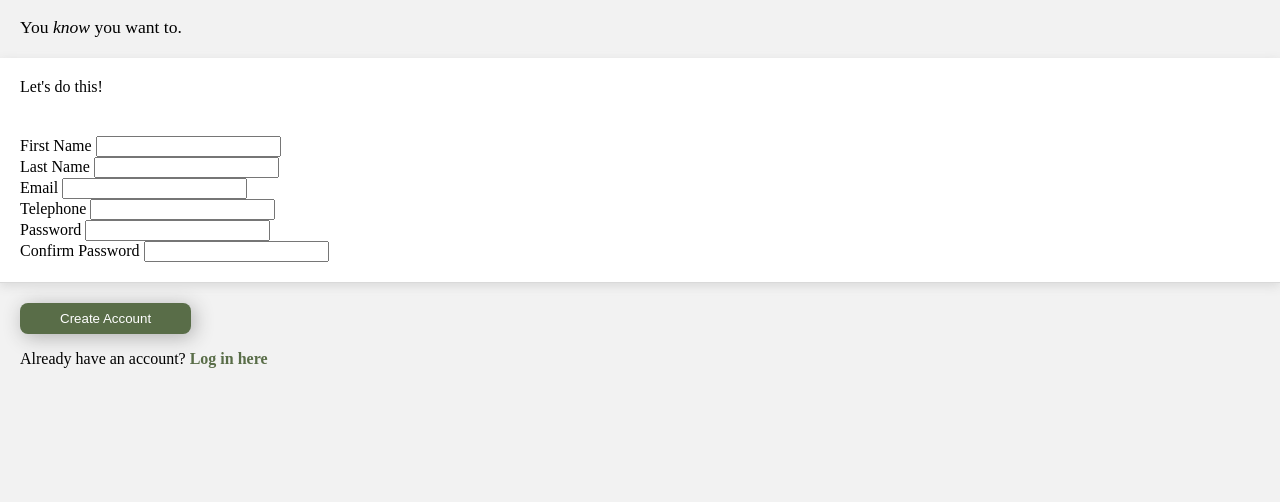
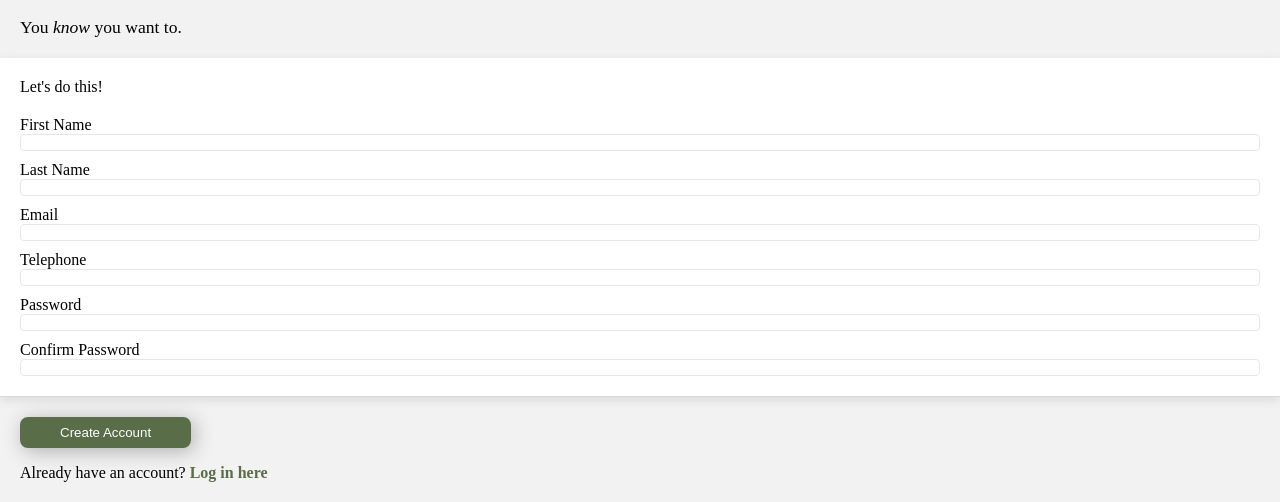
Before and after one commit to crashtestjustin/sign-up-form, a plain HTML site: page index.html in a window 1280 px wide. Shown: the part 344-846 px from the top of the page. Before the commit the page ends 800 px from the top, so only its background shows below. Drawn offline with Linux system fonts and the light colour scheme.

Commit message:
input border and focus pseudo class styles

```diff
--- a/style.css
+++ b/style.css
@@ -54,7 +54,7 @@ img {
 }
 
 form {
-    margin: 20px;
+    margin: 0 20px 20px 20px;
 }
 
 .submit-details {
@@ -85,3 +85,23 @@ form {
     color: #596D48;
     font-weight: 600;
 }
+
+/* form styling */
+
+.form-field {
+    display: flex;
+    flex-direction: column;
+    margin-bottom: 10px;
+}
+
+input {
+    padding: 0;
+    border: 1px solid #E5E7EB;
+    border-radius: 4px;
+}
+
+input:focus {
+    outline: none;
+    border-color: blue;
+    box-shadow: 0px 3px 10px #aeaeae;
+}
```
